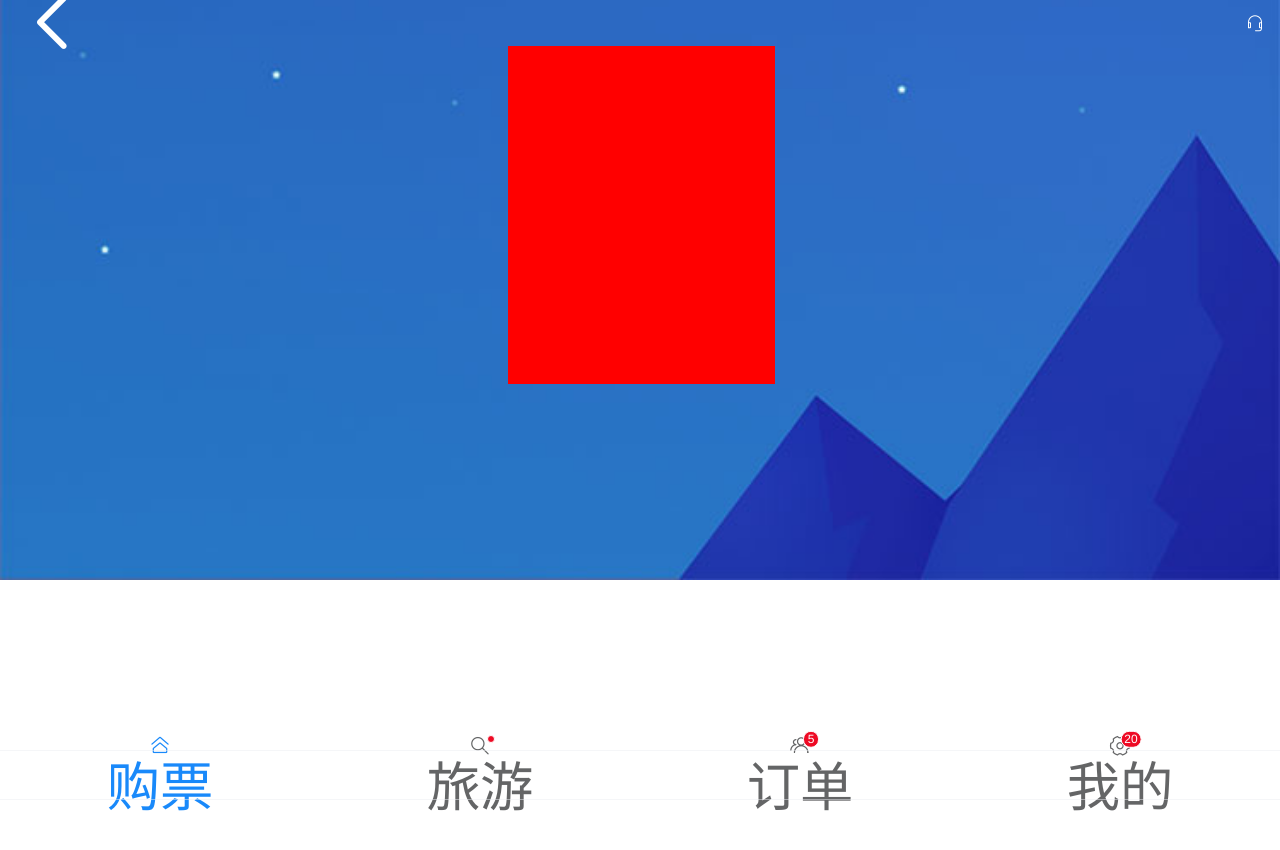
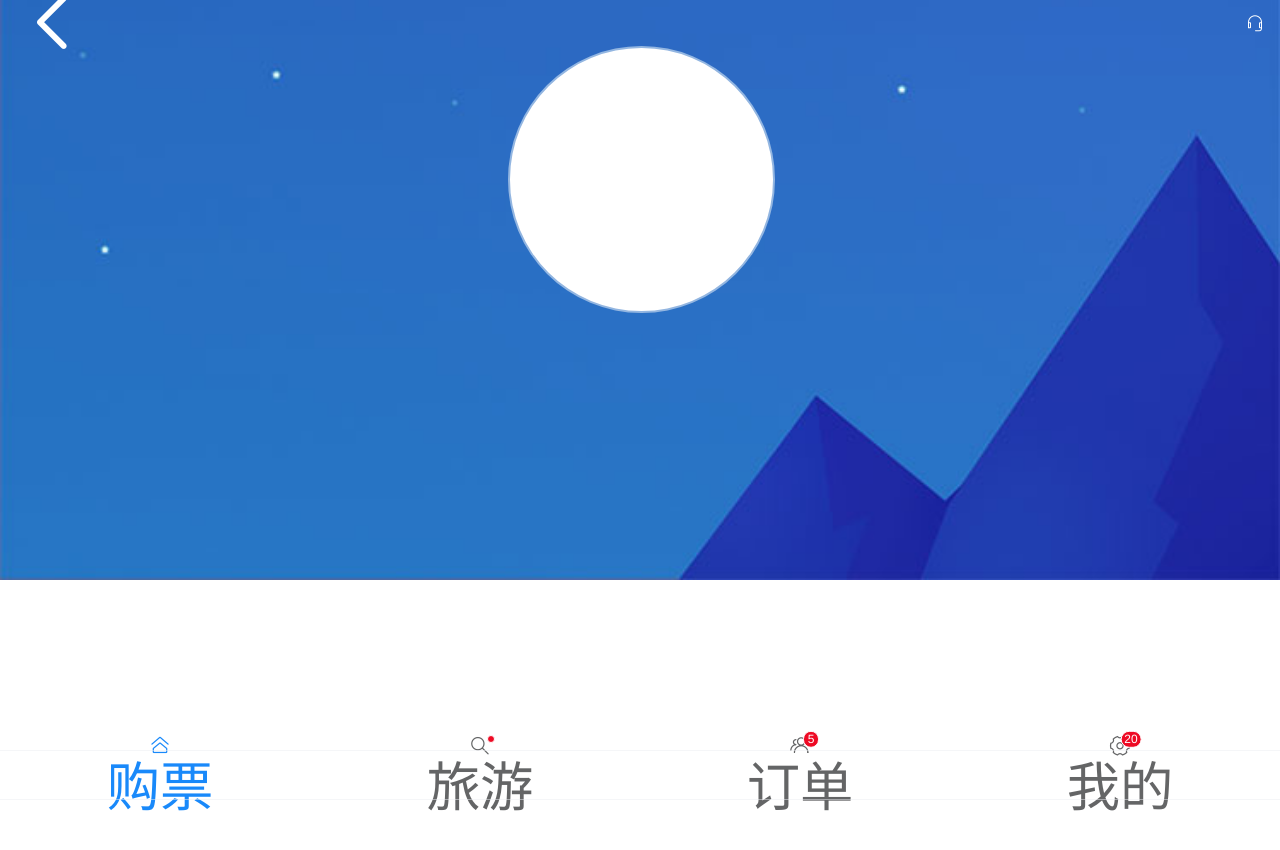
Before and after one commit to githubchx12380/vue-air-phone, a Vue app: page /myprofile in a window 1280 px wide. Shown: the top 850 px of the page. Built offline with nearby package versions, Linux system fonts and the light colour scheme.

Commit message:
head_img

```diff
--- a/src/views/user/myprofile.vue
+++ b/src/views/user/myprofile.vue
@@ -31,9 +31,15 @@ export default {
         z-index: 1;
         left: 50%;
         margin-left:-10.278vw ;
-        background-color: red;
         height: 26.389vw;
         width: 20.833vw;
+        .img{
+            width: 100%;
+            background-color: white;
+            height: 20.832vw;
+            border-radius: 50%;
+            border: 2px solid #93b6e1;
+        }
     }
 }
 /deep/ .van-icon-arrow-left{
```
